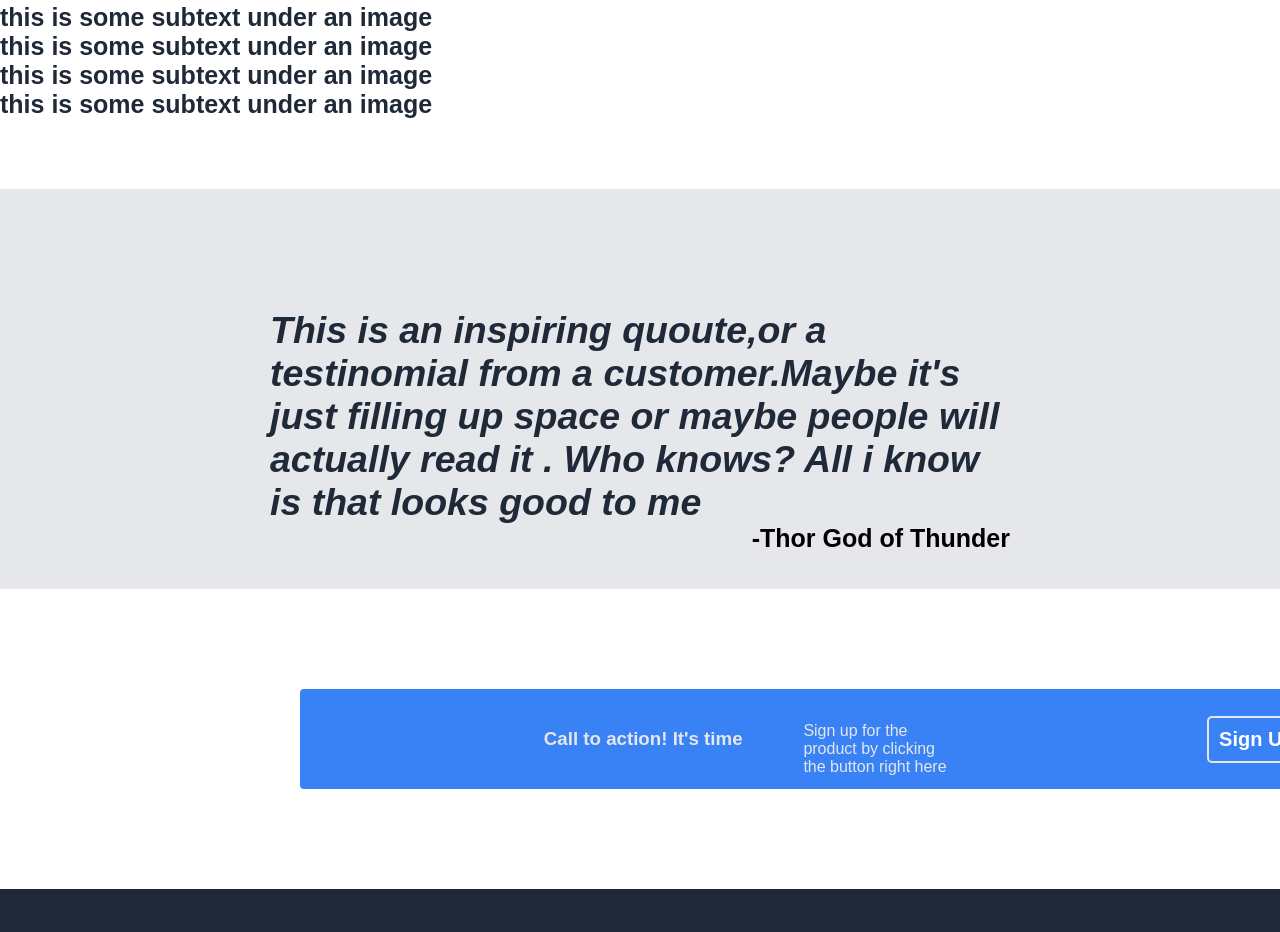
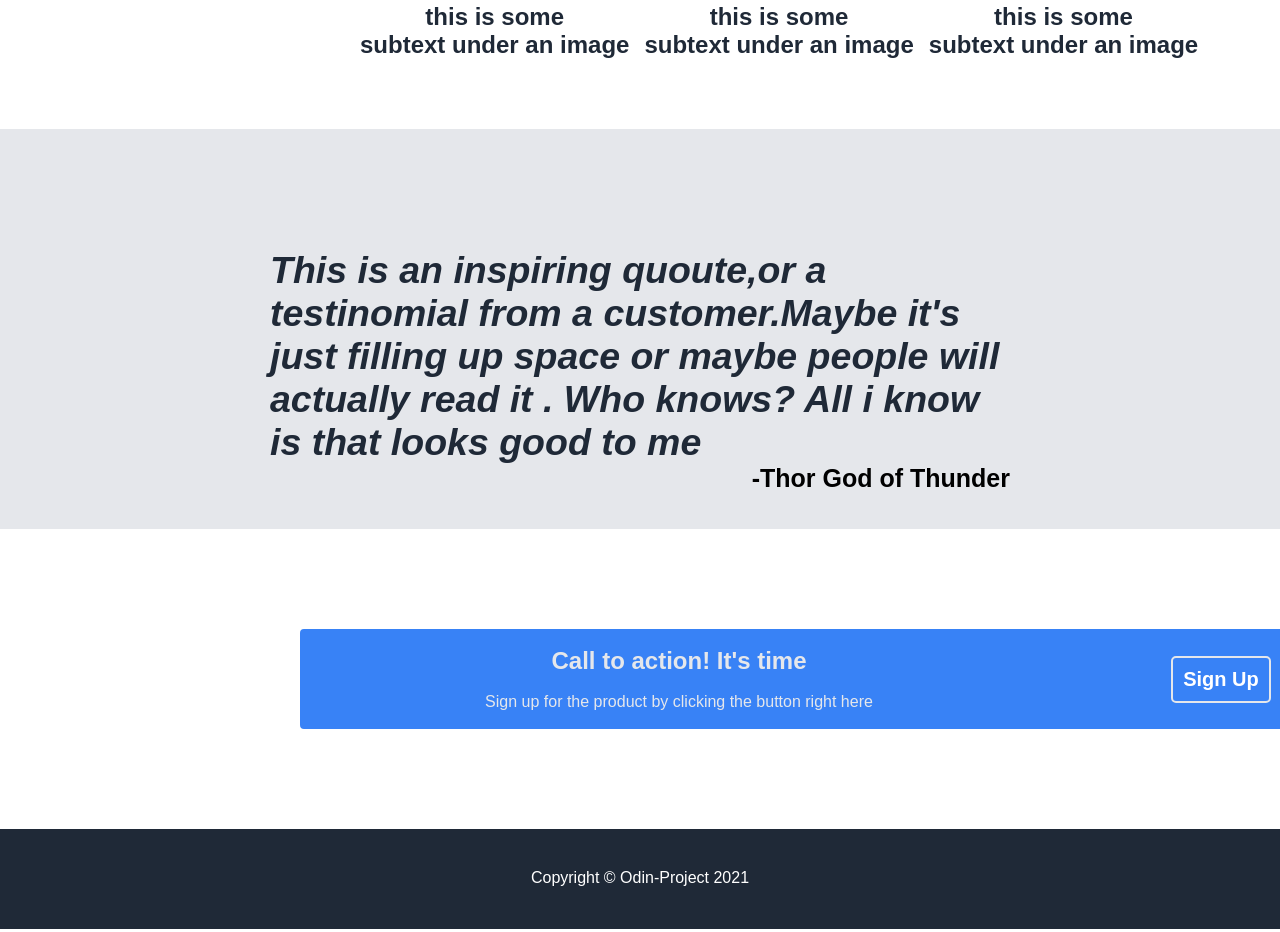
Before and after one commit to Kawasaaki/LandingPage, a plain HTML site: page index.html in a window 1280 px wide. Shown: the part 810-1742 px from the top of the page. Drawn offline with Linux system fonts and the light colour scheme.

Commit message:
Update index.html
Some html changes!

```diff
--- a/index.html
+++ b/index.html
@@ -34,19 +34,17 @@
         <div class="info">
         <h2>Some Random Information.</h2>
         <div class="container-1">
-            <div class="item"></div>
-            <div class="item"></div>
-            <div class="item"></div>
+            <div class="item item-1"></div>
+            <div class="item item-2"></div>
+            <div class="item item-3"></div>
           </div>
         </div>
 
         <div class="text">
-            <ul  stlye="list-style-type:none;">
-                <li>this is some subtext under an image</li>
-                <li>this is some subtext under an image</li>
-                <li>this is some subtext under an image</li>
-                <li>this is some subtext under an image</li>
-
+            <ul stlye="list-style-type:none;"id="flexbox1">
+                <li>this is some <br>subtext under an image</li>
+                <li>this is some <br>subtext under an image</li>
+                <li>this is some <br>subtext under an image</li>
             </ul>
         </div>
 
@@ -66,11 +64,12 @@
     <div class="action">
 
         <div class="ac-call">
-           <h3>Call to action! It's time</h3>
+           <p><span class="header">Call to action! It's time</span><br>
+            <br>Sign up for the product by clicking the button right here</p>
 
         </div>
 
-        <div class="col1">Sign up for the product by clicking the button right here</div>
+
 
         <div class="but">
             <button>Sign Up</button>
@@ -81,6 +80,10 @@
 
     <div class="footer">
 
+        <span class="footer-1">
+
+       <p>Copyright © Odin-Project 2021</p>
+</span>
     </div>
 
 </body>
```
